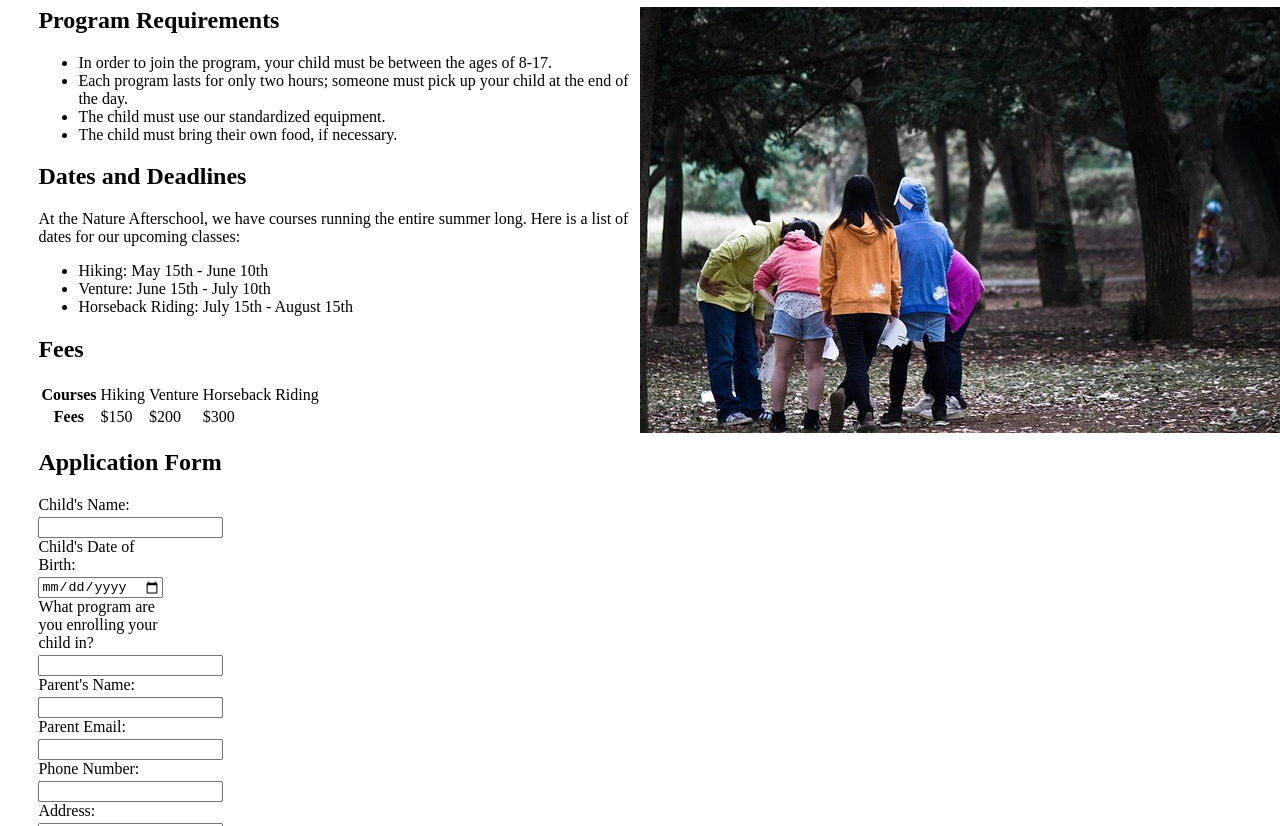
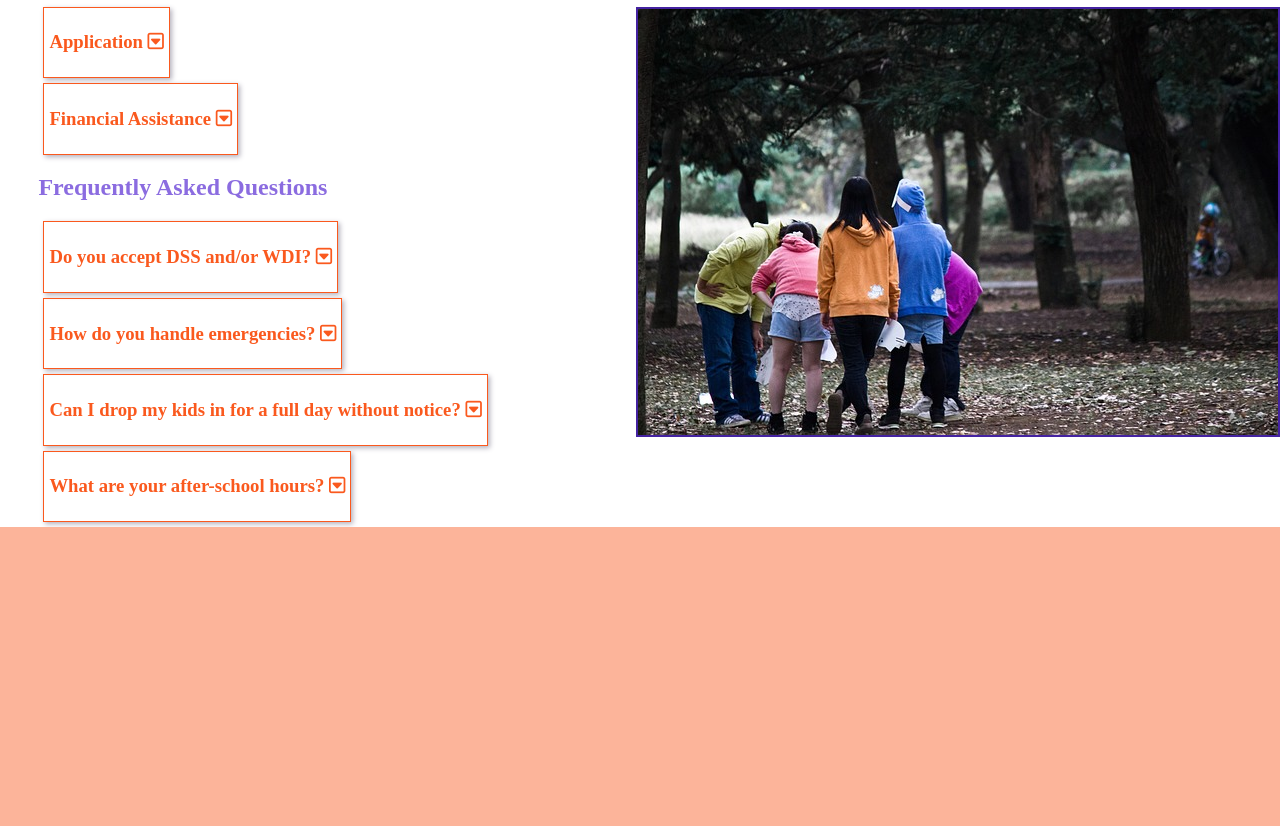
Before and after one commit to Andrew-Perillo/Nature-Afterschool, a plain HTML site: page apply.html in a window 1280 px wide. Shown: the part 326-1152 px from the top of the page. After the commit the page ends 853 px from the top, so only its background shows below. Drawn offline with Linux system fonts and the light colour scheme.

Commit message:
Put up content and styling on apply.html

```diff
--- a/apply.html
+++ b/apply.html
@@ -2,6 +2,7 @@
 <html>
     <head>
         <link rel="stylesheet" href="style.css">
+        <script src="https://kit.fontawesome.com/02e74d8c58.js" crossorigin="anonymous"></script>
 
     </head>
 
@@ -19,49 +20,37 @@
         </nav>
         <!--Nav bar ends here-->
 
+        <script>
+            </script>
+
         <div class="content-1"><h1>How to Apply for Our Programs!</h1>
             <div class="text-css">
-            <img alt="A group of teens huddled together in a forest" src="teens-1006343_640.jpg" style="float:right;">
-        <h2 id="requirements">Program Requirements</h2>
-        <ul>
-            <li>In order to join the program, your child must be between the ages of 8-17.</li>
-            <li>Each program lasts for only two hours; someone must pick up your child at the end of the day.</li>
-            <li>The child must use our standardized equipment.</li>
-            <li>The child must bring their own food, if necessary.</li>
-        </ul>
-        <h2 id="dates">Dates and Deadlines</h2>
-            <p>At the Nature Afterschool, we have courses running the entire summer long. Here is a list of dates for our upcoming classes:
-                <ul><li>Hiking: May 15th - June 10th</li>
-                    <li>Venture: June 15th - July 10th</li>
-                    <li>Horseback Riding: July 15th - August 15th</li>
-                </ul></p>
+                <img src="teens-1006343_640.jpg" alt="Teens in the forest together" style="float:right; border: 2px solid #4422A1;"></img>
+                <div class="boxed-content" onclick=""><h3>Application <i class="far fa-caret-square-down"></i></h3>
+                <p>To receive a copy of the application form, contact us either by email at admin@nature.afterschool.org or through our <a href="/contactus.html">Contact Us</a> page.
+                We recommend that you have on hand documents about identification, health insurance, any financial assistance and any special requirements that the child may have.</p></div>
 
-        <h2 id="fees">Fees</h2>
-        <table><tr>
-            <th>Courses</th>
-            <td>Hiking</td>
-            <td>Venture</td>
-            <td>Horseback Riding</td>
-        </tr>
-        <tr><th>Fees</th>
-        <td>$150</td>
-        <td>$200</td>
-        <td>$300</td>
-        </tr>
-        </table>
-        <h2 id="application">Application Form</h2>
-            <form id="app-form">
-                <label for="child-name">Child's Name: <input type="text" id=child-name></label>
-                <label for="child-DOB">Child's Date of Birth: <input type="date" id=child-DOB></label>
-                <label for="classname">What program are you enrolling your child in? <input type="text" id=classname></label>
-                <label for="parent-name">Parent's Name: <input type="text" id=parent-name></label>
-                <label for="email">Parent Email: <input type="text" id=email></label>
-                <label for="telephone">Phone Number: <input type="tel" id=telephone></label>
-                <label for="address">Address: <input type="text" id=address></label>
-                <label for="emergency">Emergency Contact: <input type="text" id=emergency></label>
-                <button>Submit!</button>
+                <div class="boxed-content"><h3>Financial Assistance <i class="far fa-caret-square-down"></i></h3>
+                <p>Although we have limited financial assistance options through the school, you can email us at financial.assistance@nature.afterschool.org to see what programs and/or options may be available to you.</p></div>
 
-            </form>
+                <h2>Frequently Asked Questions</h2>
+                <div class="boxed-content"><h3>Do you accept DSS and/or WDI? <i class="far fa-caret-square-down"></i></h3>
+                <p>Yes, we accept subsidies for families in need. For information, please contact us at financial.assistance@nature.afterschool.org </p>
+                </p></div>
+
+                <div class="boxed-content"><h3>How do you handle emergencies?  <i class="far fa-caret-square-down"></i></h3>
+                <p>In case of minor emergencies such as bruises or scrapes, we have first-aid kits on hand. For anything more severe, we call 911 (which is why we ask for health insurance information).</p></div>
+
+                <div class="boxed-content"><h3 >Can I drop my kids in for a full day without notice?   <i class="far fa-caret-square-down"></i></h3>
+                <p>No; unfortunately we do not at present provide daycare services to our students.</p></div>
+
+                <div class="boxed-content"><h3>What are your after-school hours?  <i class="far fa-caret-square-down"></i></h3>
+                <p>The Afterschool is open from Monday through Friday 4PM-6PM during our open season.</p></div>
+
+
+
+
+            </div>
         </div>
     </body>
 </html>
--- a/style.css
+++ b/style.css
@@ -92,9 +92,13 @@ nav ul li a:hover {
 /*Nav bar configuration ends here*/
 
 h1 {
-    color: #FA591E;
+    color: #4422A1;
     padding-left: 3vw;
     padding-top: 1vw;
+}
+
+h2 {
+    color: hsl(256, 65%, 65%);
 }
 
 body {
@@ -141,3 +145,31 @@ body {
     padding-bottom: 12px;
     text-align: left;
   }
+
+  .boxed-content {
+      display: flex;
+      flex-direction: column;
+      border: 1px solid #FA591E;
+      padding: 5px;
+      margin: 5px;
+      width: fit-content;
+      color: #FA591E;
+      box-shadow: 2px 2px 5px #B4B1BD;
+
+  }
+
+  .boxed-content:hover {
+    background-color: #FA591E;
+    color: white;
+}
+
+  .boxed-content p {
+      margin-top: -1em;
+      display: none;
+      width: 30vw;
+  }
+
+  .boxed-content:hover p {
+    display: initial;
+
+}
```
